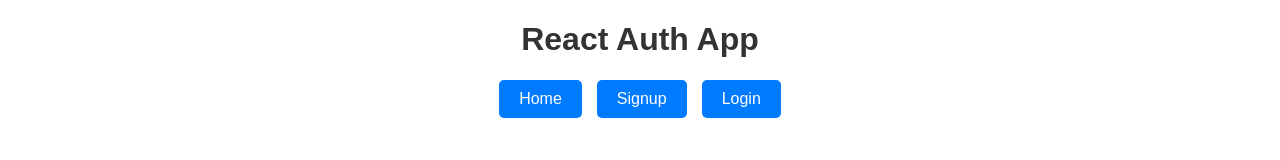
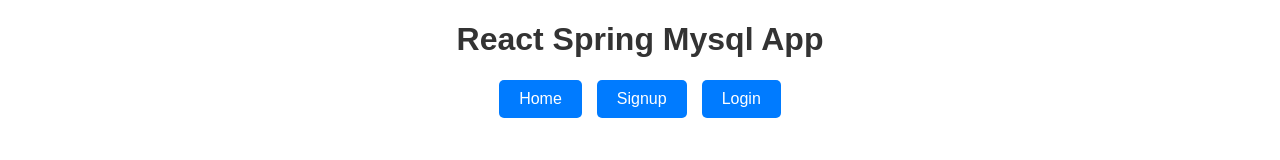
Before and after one commit to sakit333/coorg_react_apring_mysql, a React (Create React App) app in the folder frontend/: page / in a window 1280 px wide. Shown: the top 160 px of the page. Built offline with nearby package versions, Linux system fonts and the light colour scheme.

Commit message:
v1.1.2 updated with patch

```diff
--- a/frontend/src/App.js
+++ b/frontend/src/App.js
@@ -10,7 +10,7 @@ function App() {
   return (
     <Router>
       <div className="app-container">
-        <h1>React Auth App</h1>
+        <h1>React Spring Mysql App</h1>
         <nav className="nav-bar">
           <Link to="/" className="nav-button">Home</Link>
           <Link to="/signup" className="nav-button">Signup</Link>
```
Also changed, not shown: 1 other file (tests, documents, lock files or other folders).
